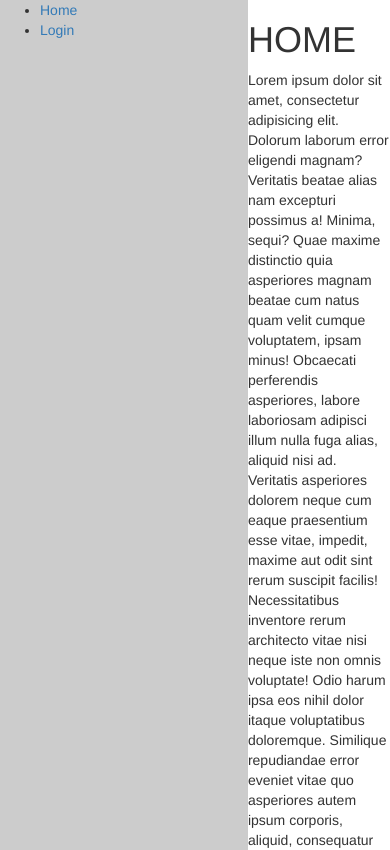
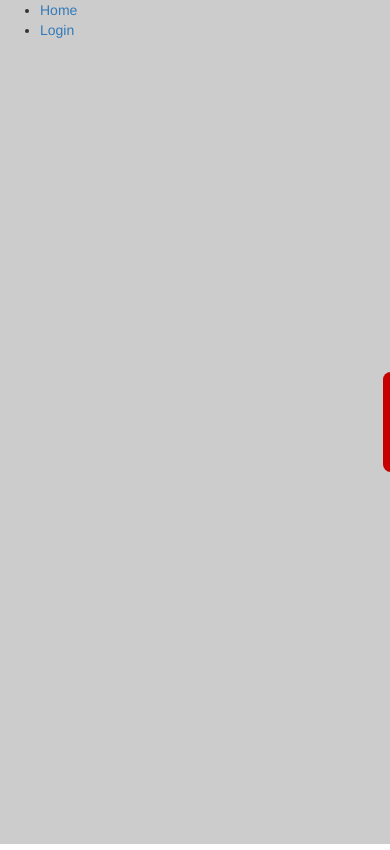
Before and after one commit to MaxBaranowski/react-cinema, a React (Create React App) app in the folder app/: page / in a window 390 px wide. Shown: the top 850 px of the page. Built offline with nearby package versions, Linux system fonts and the light colour scheme.

Commit message:
mobile menu css show/hide

```diff
--- a/app/package.json
+++ b/app/package.json
@@ -8,6 +8,7 @@
     "react-redux": "^6.0.1",
     "react-router-dom": "^4.3.1",
     "react-scripts": "2.1.5",
+    "react-transition-group": "^2.6.0",
     "redux": "^4.0.1"
   },
   "scripts": {
--- a/app/src/components/MainContent/index.js
+++ b/app/src/components/MainContent/index.js
@@ -1,46 +1,20 @@
 import React, { Component } from "react";
 import Routes from "../../Routes";
 import { store } from "../../store";
-import { showHideNavigation, showNavigation } from "../../actions"
 import "./styles.scss";
 
 export default class MainContent extends Component {
   constructor(props) {
     super(props);
     this.state = {
-      windowBreakpoint: 1440,
-      windowWidth: 0,
-      windowHeight: 0
+
     }
-    this.toggle = this.toggle.bind(this);
-    this.updateWindowDimensions = this.updateWindowDimensions.bind(this);
-  }
 
-  componentDidMount() {
-    this.updateWindowDimensions();
-    window.addEventListener('resize', this.updateWindowDimensions);
-  }
-
-  componentWillUnmount() {
-    window.removeEventListener('resize', this.updateWindowDimensions);
-  }
-
-  updateWindowDimensions() {
-    this.setState({ windowWidth: window.innerWidth, windowHeight: window.innerHeight });
-    // show menu if screen resolution changes
-    if (this.state.windowWidth >= this.state.windowBreakpoint) {
-      store.dispatch(showNavigation(store.getState().showMenu));
-    }
-  }
-
-  toggle() {
-    store.dispatch(showHideNavigation(store.getState().showMenu));
   }
 
   render() {
     return (
       <main className={store.getState().showMenu ? "main-wrapper" : "main-wrapper main-wrapper-full"}>
-        {(this.state.windowWidth <= this.state.windowBreakpoint) && <span className="show-hide-nav" onClick={this.toggle}>></span>}
         <Routes />
       </main>
     )
--- a/app/src/components/MainContent/styles.scss
+++ b/app/src/components/MainContent/styles.scss
@@ -2,17 +2,9 @@
   display: flex;
   position: relative;
   grid-column: 3/-1;
-
-  .show-hide-nav {
-    display: flex !important;
-    align-self: center;
-    position: absolute;
-    left: -12.5px;
-    width: 25px;
-    height: 100px;
-    border: 1px solid red;
-    cursor: pointer;
-  }
+  padding: 0 25px;
+  height: 100vh;
+  overflow: scroll;
 }
 
 @media all and (max-width: 1199px) {
@@ -32,10 +24,14 @@
 
 @media all and (max-width: 575px) {
   .main-wrapper {
-    grid-column: 6/-1;
+    grid-column: 1/-1;
+  }
+  .main-wrapper-full {
+    padding: 0 10px 0 15px;
   }
 }
 
-.main-wrapper-full {
-  grid-column: 1/-1;
-}
+// .main-wrapper-full {
+//   grid-column: 2/-1;
+//   transition: all 1s linear;
+// }
--- a/app/src/components/NavigationBar/index.js
+++ b/app/src/components/NavigationBar/index.js
@@ -2,19 +2,52 @@ import React, { Component } from "react";
 import { Link } from "react-router-dom";
 import "./styles.scss";
 import { store } from "../../store";
+import { showHideNavigation, showNavigation } from "../../actions";
+import { CSSTransition } from "react-transition-group";
 
 export default class NavBar extends Component {
   constructor(props) {
     super(props)
     this.state = {
+      windowBreakpoint: 1440,
+      windowWidth: 0,
+      windowHeight: 0
+    };
+    this.toggle = this.toggle.bind(this);
+    this.updateWindowDimensions = this.updateWindowDimensions.bind(this);
+  }
 
-    };
+  componentDidMount() {
+    this.updateWindowDimensions();
+    window.addEventListener('resize', this.updateWindowDimensions);
+  }
+
+  componentWillUnmount() {
+    window.removeEventListener('resize', this.updateWindowDimensions);
+  }
+
+  updateWindowDimensions() {
+    this.setState({ windowWidth: window.innerWidth, windowHeight: window.innerHeight });
+    // show menu if screen resolution changes
+    if (this.state.windowWidth >= this.state.windowBreakpoint) {
+      store.dispatch(showNavigation(store.getState().showMenu));
+    }
+  }
+
+  toggle() {
+    store.dispatch(showHideNavigation(store.getState().showMenu));
   }
 
   render() {
     return (
       <React.Fragment>
-        < aside className={store.getState().showMenu ? "navigation" : "navigation navigation-hide"} >
+        <CSSTransition
+          in={store.getState().showMenu}
+          appear={true}
+          timeout={300}
+          classNames="menu"
+        >
+          < aside className="menu">
             <nav>
               <ul>
                 <li>
@@ -25,7 +58,9 @@ export default class NavBar extends Component {
                 </li>
               </ul>
             </nav >
-        </aside >
+            {(this.state.windowWidth <= this.state.windowBreakpoint) && <span className="show-hide-nav" onClick={this.toggle}></span>}
+          </ aside>
+        </CSSTransition>
       </React.Fragment>
     )
   }
--- a/app/src/components/NavigationBar/styles.scss
+++ b/app/src/components/NavigationBar/styles.scss
@@ -1,23 +1,47 @@
-.navigation {
+/* appear - on page load */
+.menu {
   display: flex;
   position: relative;
   background-color: #ccc;
-  grid-column: 1/3;
-  transition: all 1s ease-in-out;
   width: 100%;
-  left: 0;
-
-  nav {
-    width: 100%;
-  }
 }
 
-.navigation-hide {
-  animation-name: showHideMenu;
-  animation-duration: 1s;
-  animation-fill-mode: forwards;
-  animation-timing-function: linear;
-  display: none;
+.menu-appear {
+  left: -100%;
+  grid-column: 1/1;
+}
+
+.menu-enter-active {
+  left: -100%;
+  grid-column: 1/1;
+}
+
+.menu-enter-done {
+  left: 0;
+  // opacity: 1;
+  transition: all 1s linear;
+  grid-column: 1/3;
+}
+
+.menu-exit {
+  left: 0;
+  grid-column: 1/3;
+}
+
+.menu-exit-active {
+  left: 0;
+  grid-column: 1/3;
+}
+
+.menu-exit-done {
+  left: -100%;
+  // opacity: 0;
+  grid-column: 1/1;
+  transition: all 1s linear;
+}
+
+nav {
+  width: 100%;
 }
 
 @media all and (max-width: 1199px) {
@@ -36,22 +60,10 @@
 }
 
 @media all and (max-width: 575px) {
-  .navigation {
-    grid-column: 1/6;
+  .menu {
+    // grid-column: 1/12;
+    height: 100vh;
+    position: fixed;
+    z-index: 1;
   }
 }
-
-@keyframes showHideMenu {
-  0% {
-    left: 0;
-  }
-  25% {
-    left: -25%;
-  }
-  50% {
-    left: -50%;
-  }
-  100% {
-    left: -100%;
-  }
-}
--- a/app/src/components/styles.scss
+++ b/app/src/components/styles.scss
@@ -7,6 +7,18 @@
   min-height: 100vh;
   grid-template-columns: repeat(12, minmax(83px, 120px));
   justify-content: center;
+}
+
+.show-hide-nav {
+  display: flex !important;
+  align-self: center;
+  position: absolute;
+  right: -7.5px;
+  width: 15px;
+  height: 100px;
+  border-radius: 15px;
+  background-color: #c70000;
+  cursor: pointer;
 }
 
 @media all and (max-width: 1199px) {
@@ -29,7 +41,7 @@
 
 @media all and (max-width: 575px) {
   #app {
-    grid-template-columns: repeat(6, minmax(min-content, 100%));
+    grid-template-columns: repeat(12, minmax(min-content, 47.9px));
   }
 }
 
```
Also changed, not shown: 1 other file (tests, documents, lock files or other folders). Lines whose indentation alone changed are shown as unchanged.
